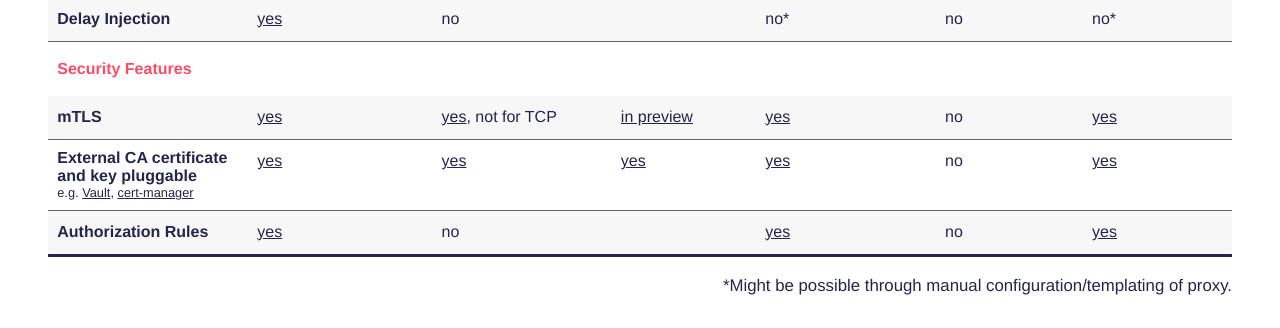
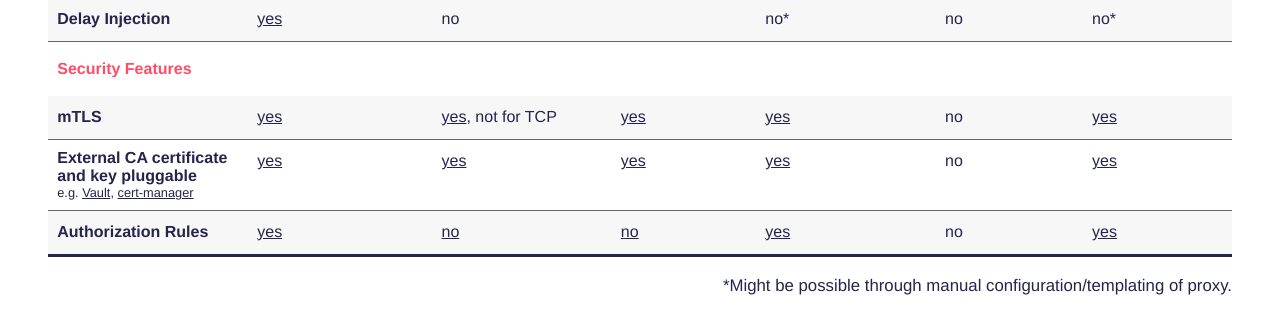
Before and after one commit to servicemesh-es/servicemesh.es, a Jekyll site: the page built from index.md, in a window 1280 px wide and 900 px high, scrolled down 7622 px. Shown: the part 152-480 px from the top of the window. Built offline with Jekyll 4.4.1, drawn with Linux system fonts in a browser that asks for light colours; some web fonts are replaced.

Commit message:
updated AWS App Mesh links

```diff
--- a/_includes/comparison.html
+++ b/_includes/comparison.html
@@ -346,8 +346,8 @@
       <tr>
         <th scope="row">Circuit Breaking</th>
         <td><a href="https://istio.io/docs/concepts/traffic-management/#circuit-breakers" target="_blank">yes</a></td>
-        <td>no</td>
-        <td>no</td>
+        <td><a href="https://github.com/linkerd/linkerd2/issues/2846" target="_blank">no</a></td>
+        <td><a href="https://github.com/aws/aws-app-mesh-roadmap/issues/6" target="_blank">no</a></td>
         <td><a href="https://www.consul.io/docs/connect/proxies/envoy.html#limits" target="_blank">yes</a></td>
         <td><a href="https://docs.mae.sh/configuration/#circuit-breaker" target="_blank">yes</a></td>
         <td>no*</td>
@@ -399,7 +399,7 @@
         <th scope="row">mTLS</th>
         <td><a href="https://istio.io/docs/concepts/security/#mutual-tls-authentication" target="_blank">yes</a></td>
         <td><a href="https://linkerd.io/2/features/automatic-mtls" target="_blank">yes</a>, not for TCP</td>
-        <td><a href="https://docs.aws.amazon.com/app-mesh/latest/userguide/virtual-node-tls.html" target="_blank">in preview</a></td>
+        <td><a href="https://docs.aws.amazon.com/app-mesh/latest/userguide/virtual-node-tls.html" target="_blank">yes</a></td>
         <td><a href="https://www.consul.io/docs/connect/connect-internals.html#mutual-transport-layer-security-mtls-" target="_blank">yes</a></td>
         <td>no</td>
         <td><a href="https://kuma.io/docs/latest/policies/mutual-tls" target="_blank">yes</a></td>
@@ -416,8 +416,8 @@
       <tr>
         <th scope="row">Authorization Rules</th>
         <td><a href="https://istio.io/docs/concepts/security/#authorization" target="_blank">yes</a></td>
-        <td>no</td>
-        <td></td>
+        <td><a href="https://github.com/linkerd/linkerd2/issues/3342" target="_blank">no</a></td>
+        <td><a href="https://github.com/aws/aws-app-mesh-roadmap/issues/80" target="_blank">no</a></td>
         <td><a href="https://www.consul.io/docs/connect/intentions.html" target="_blank">yes</a></td>
         <td>no</td>
         <td><a href="https://kuma.io/docs/latest/policies/traffic-permissions/" target="_blank">yes</a></td>
```
